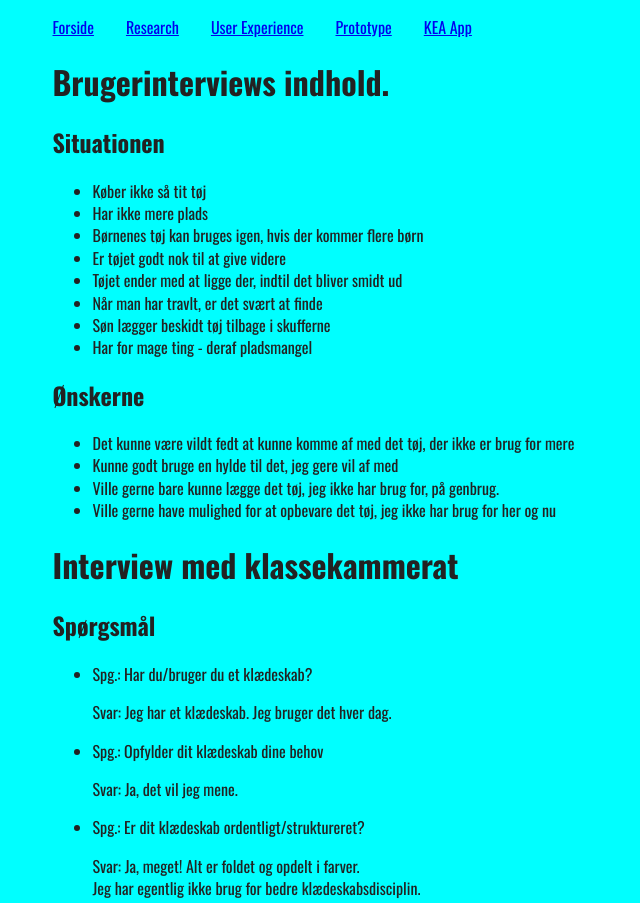
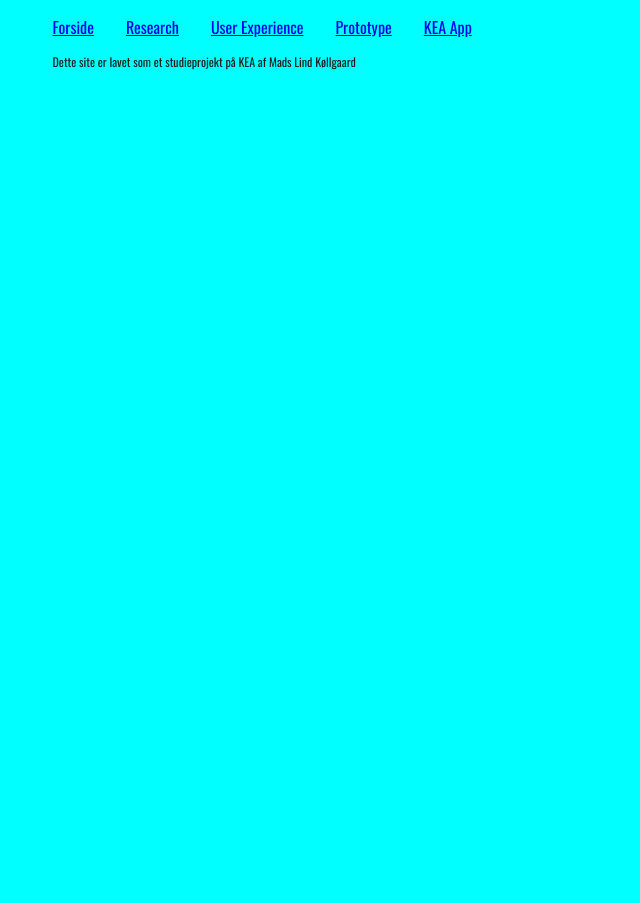
Before and after one commit to mads73b9/UX_ny, a plain HTML site: page keaapp.html in a window 1280 px wide. Shown: the top 903 px of the page, without its empty margins (0-640 px from the left). After the commit the page ends 800 px from the top, so only its background shows below. Drawn offline with nearby package versions, Linux system fonts and the light colour scheme.

Commit message:
ændringer

```diff
--- a/keaapp.html
+++ b/keaapp.html
@@ -67,42 +67,7 @@
 
     <!-- Sidens indhold -->
     <main>
-        <article>
-            <h1>Brugerinterviews indhold.</h1>
-            <h2>Situationen</h2>
-            <ul>
-                <li>Køber ikke så tit tøj</li>
-                <li>Har ikke mere plads</li>
-                <li>Børnenes tøj kan bruges igen, hvis der kommer flere børn</li>
-                <li>Er tøjet godt nok til at give videre</li>
-                <li>Tøjet ender med at ligge der, indtil det bliver smidt ud</li>
-                <li>Når man har travlt, er det svært at finde</li>
-                <li>Søn lægger beskidt tøj tilbage i skufferne</li>
-                <li>Har for mage ting - deraf pladsmangel</li>
-            </ul>
 
-            <h2>Ønskerne</h2>
-            <ul>
-                <li>Det kunne være vildt fedt at kunne komme af med det tøj, der ikke er brug for mere</li>
-                <li>Kunne godt bruge en hylde til det, jeg gere vil af med</li>
-                <li>Ville gerne bare kunne lægge det tøj, jeg ikke har brug for, på genbrug.</li>
-                <li>Ville gerne have mulighed for at opbevare det tøj, jeg ikke har brug for her og nu</li>
-            </ul>
-        </article>
-
-        <article>
-            <h1>Interview med klassekammerat</h1>
-            <h2>Spørgsmål</h2>
-            <ul>
-                <li>Spg.: Har du/bruger du et klædeskab?</li>
-                <p>Svar: Jeg har et klædeskab. Jeg bruger det hver dag.</p>
-                <li>Spg.: Opfylder dit klædeskab dine behov</li>
-                <p>Svar: Ja, det vil jeg mene.</p>
-                <li>Spg.: Er dit klædeskab ordentligt/struktureret?</li>
-                <p>Svar: Ja, meget! Alt er foldet og opdelt i farver.<br>Jeg har egentlig ikke brug for bedre klædeskabsdisciplin.</p>
-            </ul>
-            <img src="billeder/test-sp%C3%B8rgsm%C3%A5l.jpg" alt="interviewspørgsmål">
-        </article>
     </main>
     <!-- Sidens indhold slut -->
 
@@ -117,6 +82,7 @@
     <script src="https://code.jquery.com/jquery-3.3.1.min.js" integrity="sha256-FgpCb/KJQlLNfOu91ta32o/NMZxltwRo8QtmkMRdAu8=" crossorigin="anonymous"></script>
     <script>
         window.jQuery || document.write('<script src="js/vendor/jquery-3.3.1.min.js"><\/script>')
+
     </script>
     <script src="js/plugins.js"></script>
     <script src="js/main.js"></script>
```
Also changed, not shown: kea_brugerresearch.html (+2 -2 lines), kea_experiencemap.html (+2 -2 lines), kea_featuresfunktionaliteter.html (+2 -2 lines), kea_persona.html (+2 -2 lines), kea_problemformulering.html (+2 -2 lines), kea_storyboard.html (+2 -2 lines).
